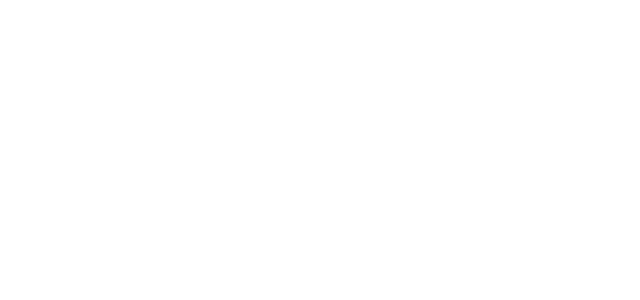
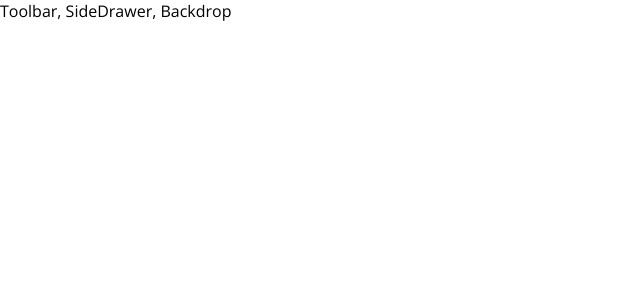
Before and after one commit to glenadamson1984/BuildABurgerApp-React, a React (Create React App) app: page / in a window 1280 px wide. Shown: the top 300 px of the page, without its empty margins (0-640 px from the left). Built offline with nearby package versions, Linux system fonts and the light colour scheme.

Commit message:
setting up containers

```diff
--- a/src/App.tsx
+++ b/src/App.tsx
@@ -1,8 +1,13 @@
 import React from 'react';
+import Layout from './components/Layout/Layout'
+import BurgerBuilder from './containers/BurgerBuilder/BurgerBuilder';
 
 function App() {
   return (
     <div>
+      <Layout>
+        <BurgerBuilder/>
+      </Layout>
     </div>
   );
 }
--- /dev/null
+++ b/src/components/Layout/Layout.css
@@ -0,0 +1,3 @@
+.Content {
+    margin-top: 16px;
+}
--- /dev/null
+++ b/src/components/Layout/Layout.tsx
@@ -0,0 +1,12 @@
+import React from 'react';
+// import classes from './Layout.css';
+
+const layout = (props: any) => { return(
+        <>
+            <div>Toolbar, SideDrawer, Backdrop</div>
+            {/* <main className={classes.Content}>{props.children}</main> */}
+        </>
+    )
+}
+
+export default layout;
--- /dev/null
+++ b/src/containers/BurgerBuilder/BurgerBuilder.tsx
@@ -0,0 +1,14 @@
+import React, { Component } from "react";
+
+class BurgerBuilder extends Component{
+    render() {
+        return(
+            <>
+                <div>Burger</div>
+                <div>Build Controls</div>
+            </>
+        );
+    }
+}
+
+export default BurgerBuilder;
--- a/src/index.css
+++ b/src/index.css
@@ -1,9 +1,7 @@
 body {
   margin: 0;
   padding: 0;
-  font-family: -apple-system, BlinkMacSystemFont, 'Segoe UI', 'Roboto', 'Oxygen',
-    'Ubuntu', 'Cantarell', 'Fira Sans', 'Droid Sans', 'Helvetica Neue',
-    sans-serif, 'Open Sans';
+  font-family: 'Open Sans', sans-serif;
   -webkit-font-smoothing: antialiased;
   -moz-osx-font-smoothing: grayscale;
 }
--- a/tsconfig.json
+++ b/tsconfig.json
@@ -15,7 +15,7 @@
     "module": "esnext",
     "moduleResolution": "node",
     "resolveJsonModule": true,
-    "isolatedModules": true,
+    "isolatedModules": false,
     "noEmit": true,
     "jsx": "react"
   },
```
